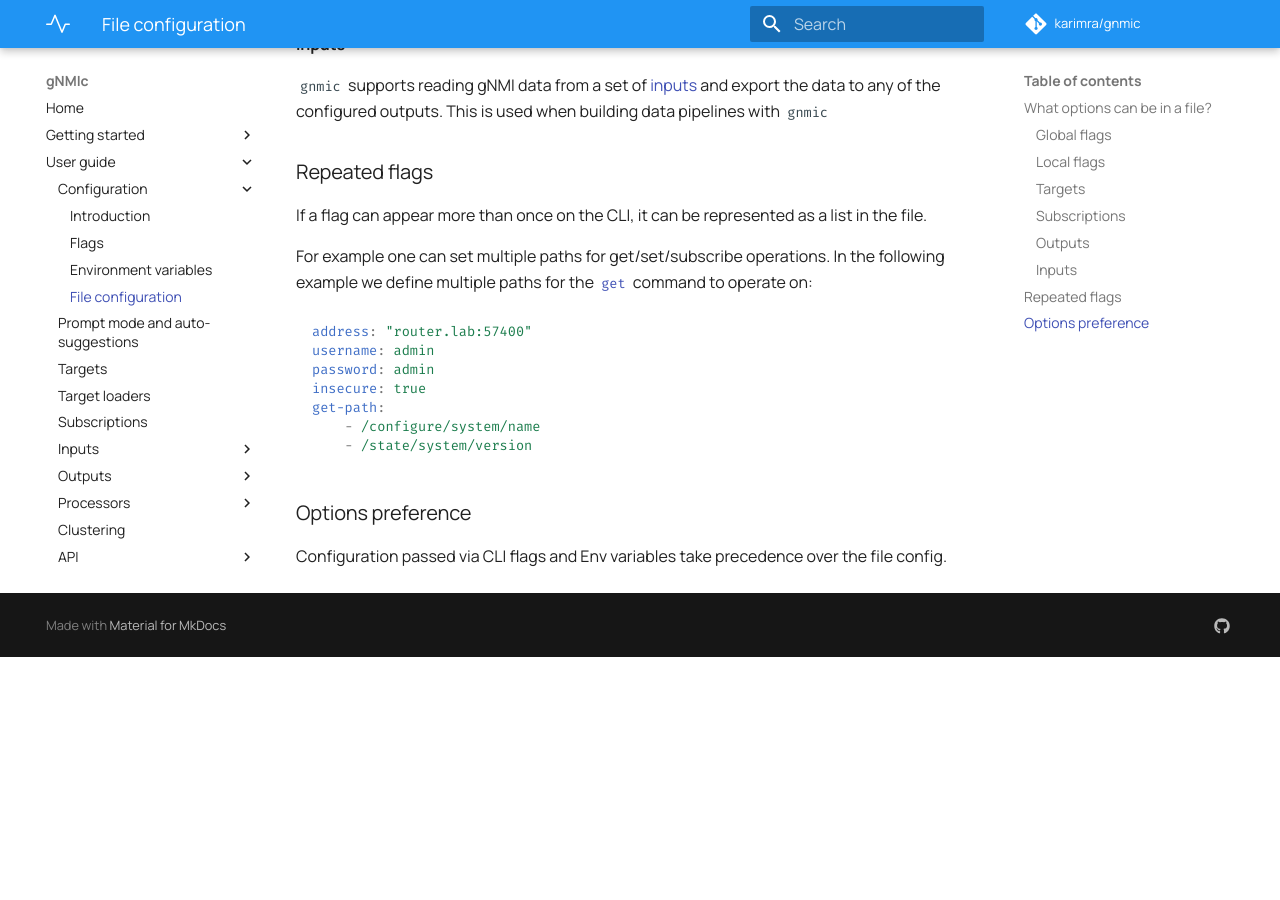
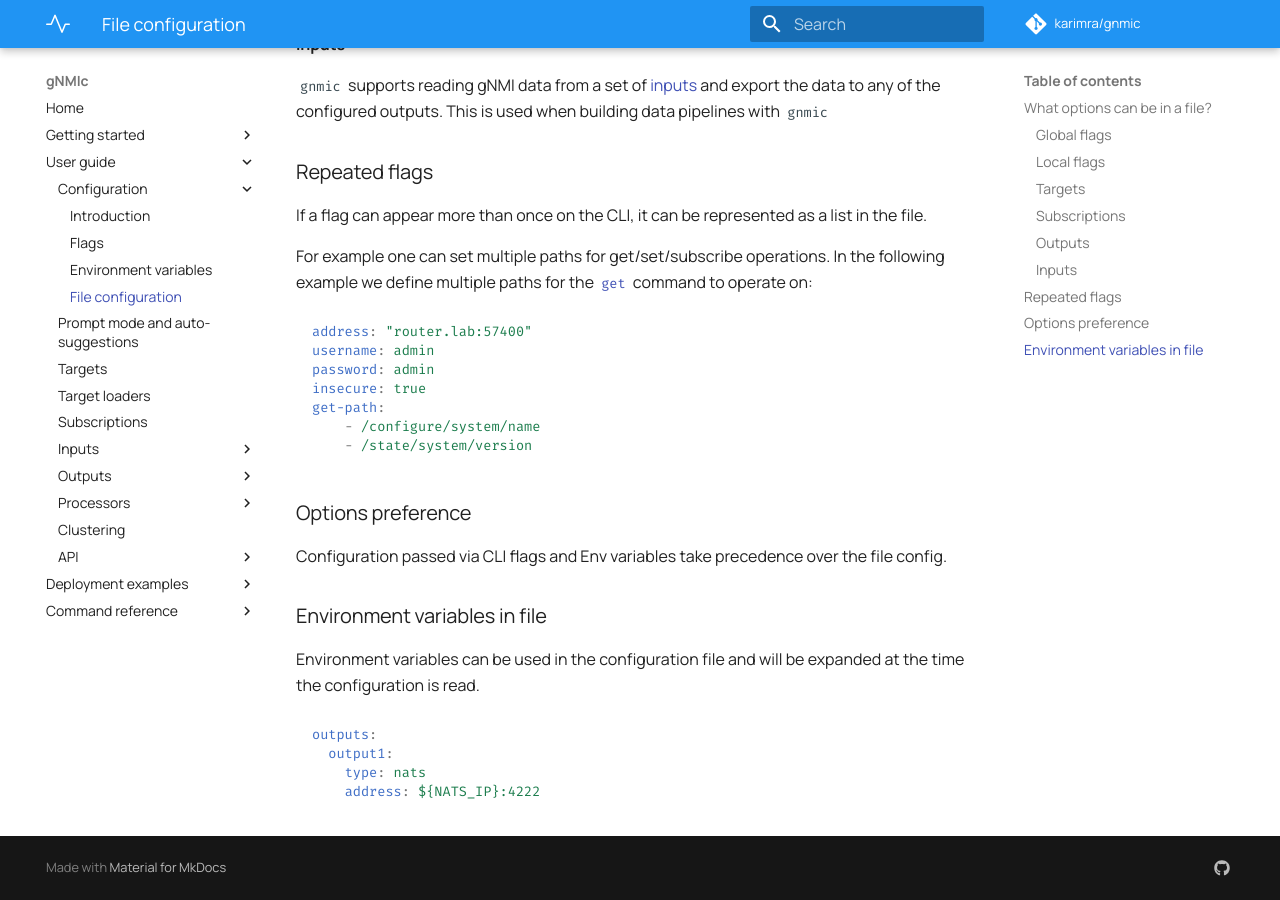
Before and after one commit to openconfig/gnmic, an MkDocs documentation site: the page built from docs/user_guide/configuration_file.md, in a window 1280 px wide and 900 px high, scrolled down 1834 px. Built offline with MkDocs 1.6.1 and Material for MkDocs 9.7.7, drawn with Linux system fonts in a browser that asks for light colours; comment, search, counter and statistics services are not loaded; before the commit the page ends 2491 px from its top, so only the background shows below that.

Commit message:
update docs

````diff
--- a/docs/user_guide/configuration_file.md
+++ b/docs/user_guide/configuration_file.md
@@ -75,3 +75,13 @@
 
 ### Options preference
 Configuration passed via CLI flags and Env variables take precedence over the file config.
+
+### Environment variables in file
+Environment variables can be used in the configuration file and will be expanded at the time the configuration is read.
+
+```yaml
+outputs:
+  output1:
+    type: nats
+    address: ${NATS_IP}:4222
+```
````
